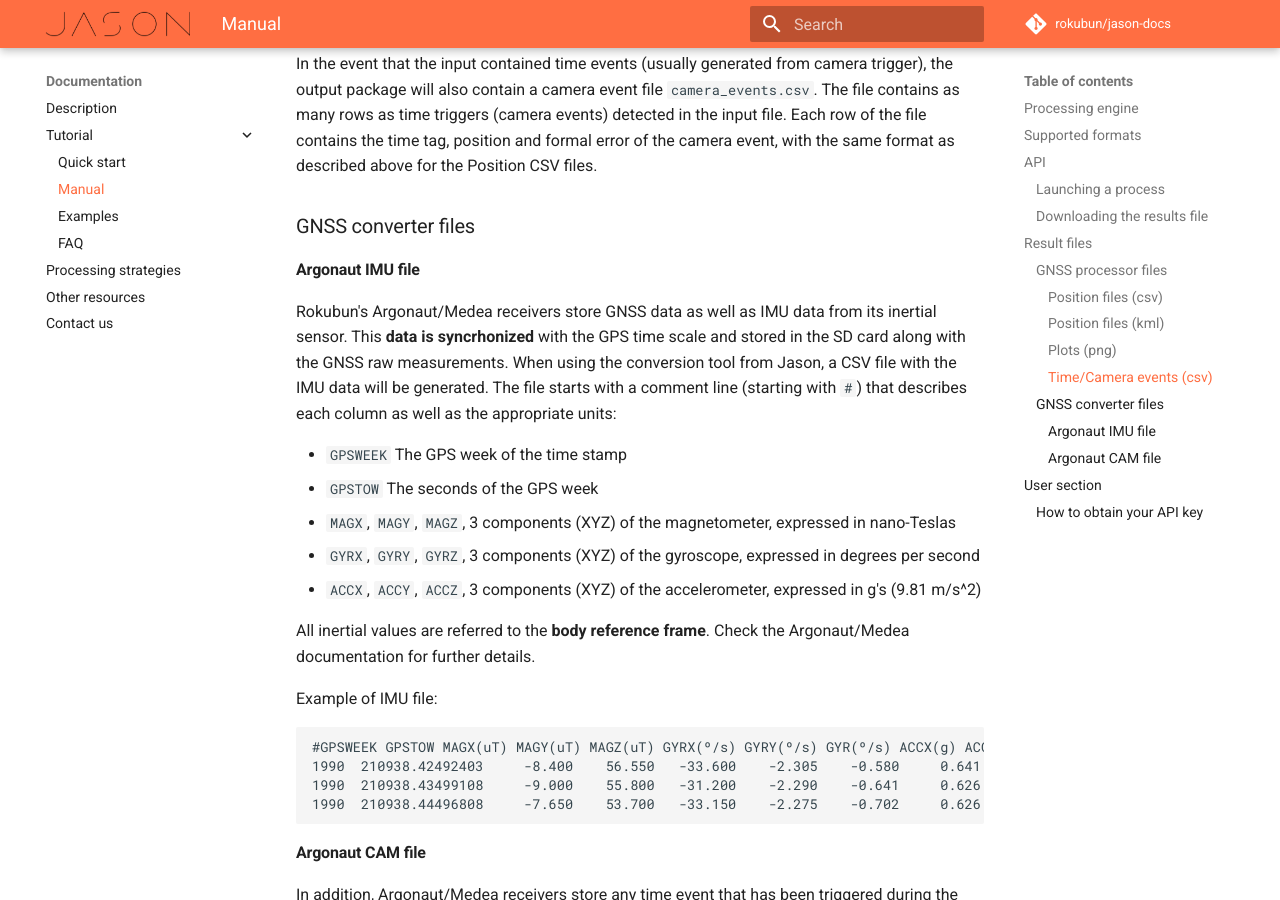
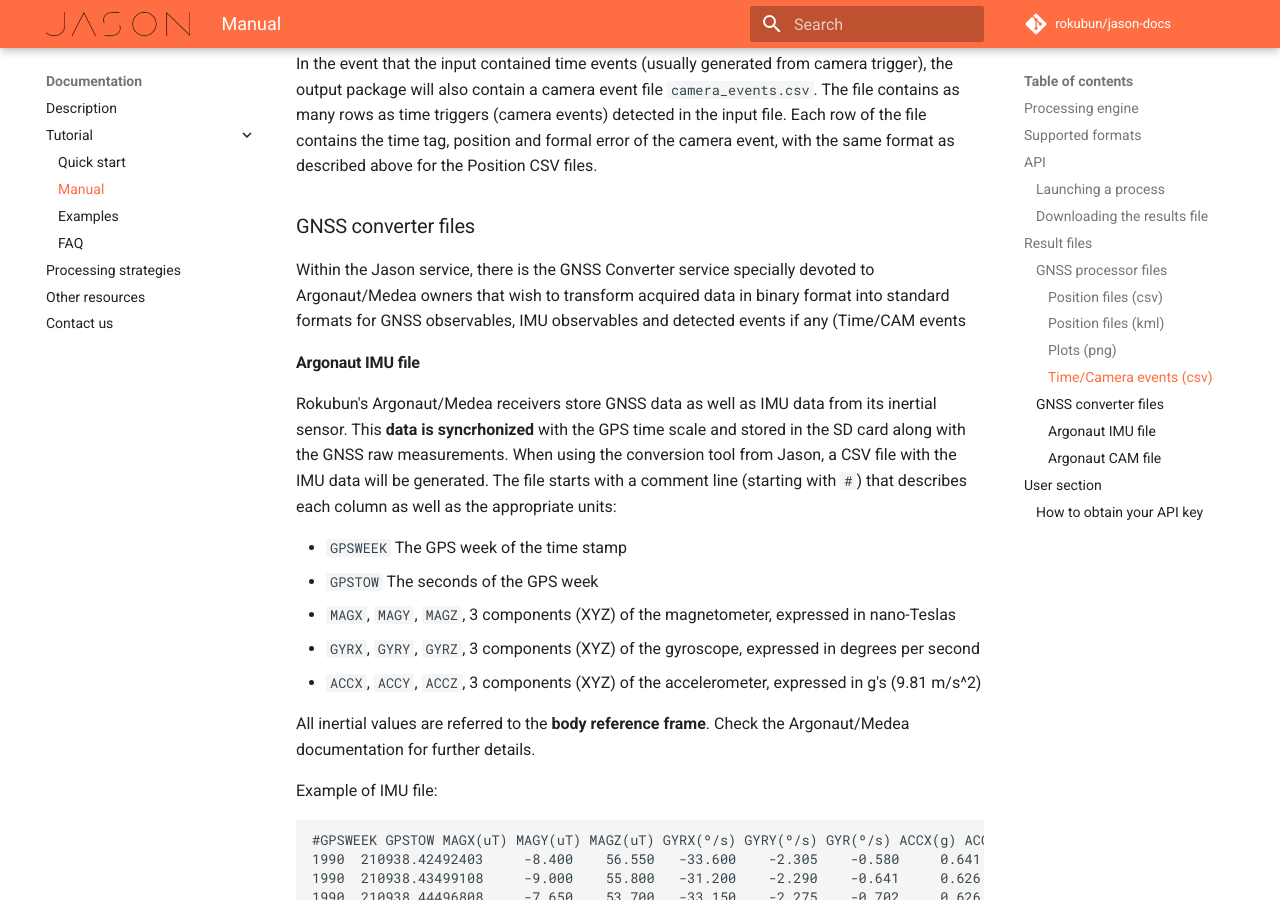
Before and after one commit to rokubun/jason-docs, an MkDocs documentation site: the page built from docs/manual.md, in a window 1280 px wide and 900 px high, scrolled down 5182 px. Built offline with MkDocs 1.6.1 and Material for MkDocs 9.7.7, drawn with Linux system fonts in a browser that asks for light colours; comment, search, counter and statistics services are not loaded.

Commit message:
feat: intro for GNSS Converter Files section

```diff
--- a/docs/manual.md
+++ b/docs/manual.md
@@ -258,6 +258,9 @@
 
 ### GNSS converter files
 
+Within the Jason service, there is the GNSS Converter service specially devoted to Argonaut/Medea owners that wish to transform acquired data in binary format into standard formats for GNSS observables, IMU observables and detected events if any (Time/CAM events
+
+
 #### Argonaut IMU file
 
 Rokubun's Argonaut/Medea receivers store GNSS data as well as IMU data from its
```
